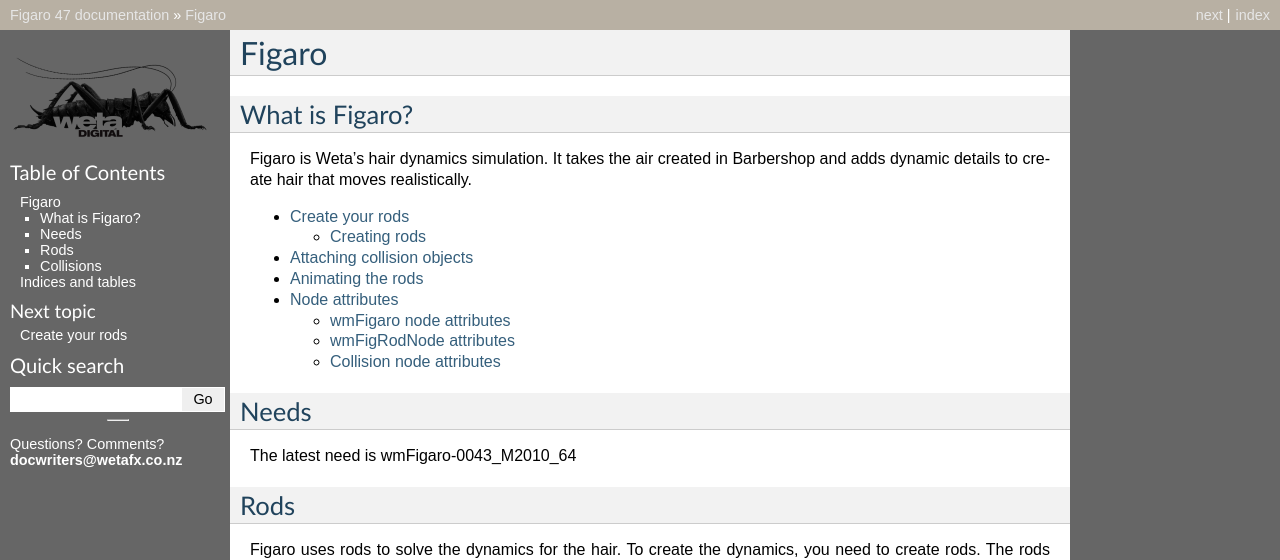
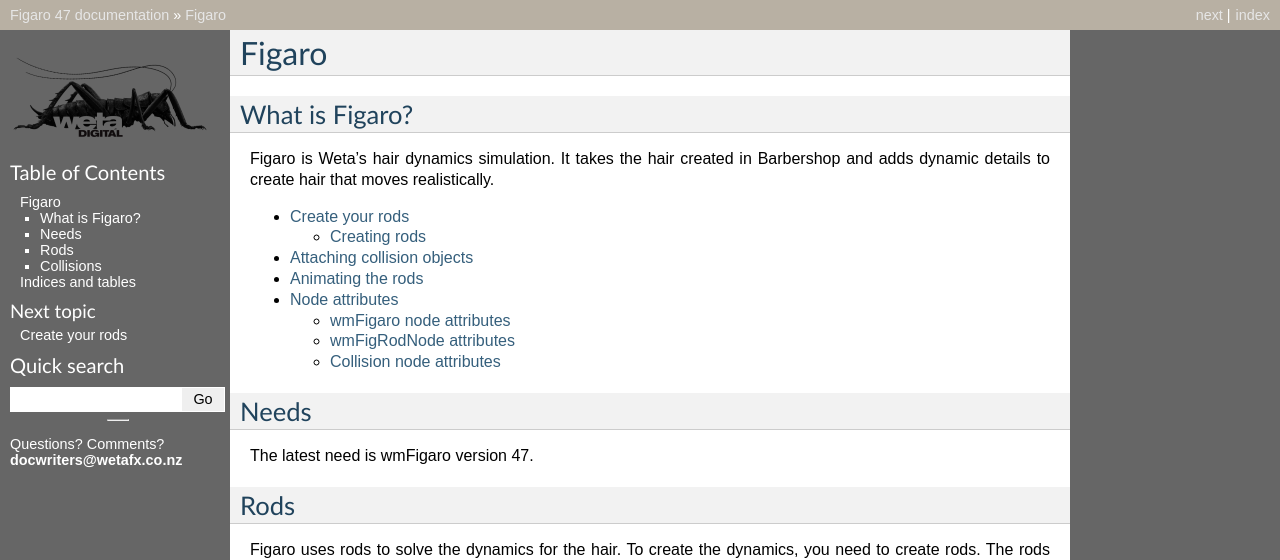
Before and after one commit to fangda-cu/MultiTrackerDevelopment, a Sphinx documentation site: the page built from doc/sphinx/source/index.rst, in a window 1280 px wide. Shown: the top 560 px of the page. Built offline with Sphinx 7.4.7, drawn with Linux system fonts in a browser that asks for light colours.

Commit message:
Documentation: Typo spotted by Jen Docherty. refs #17096

```diff
--- a/doc/sphinx/source/index.rst
+++ b/doc/sphinx/source/index.rst
@@ -9,7 +9,7 @@
 What is Figaro?
 -------------------
 
-Figaro is Weta's hair dynamics simulation.  It takes the air created in Barbershop and adds dynamic details to create hair that moves realistically.
+Figaro is Weta's hair dynamics simulation.  It takes the hair created in Barbershop and adds dynamic details to create hair that moves realistically.
 
 .. toctree::
    :maxdepth: 2
@@ -24,7 +24,7 @@
 Needs
 ------
 
-The latest need is wmFigaro-0043_M2010_64
+The latest need is wmFigaro version |version|.
 
 
 Rods
```
Also changed, not shown: 7 other files.
